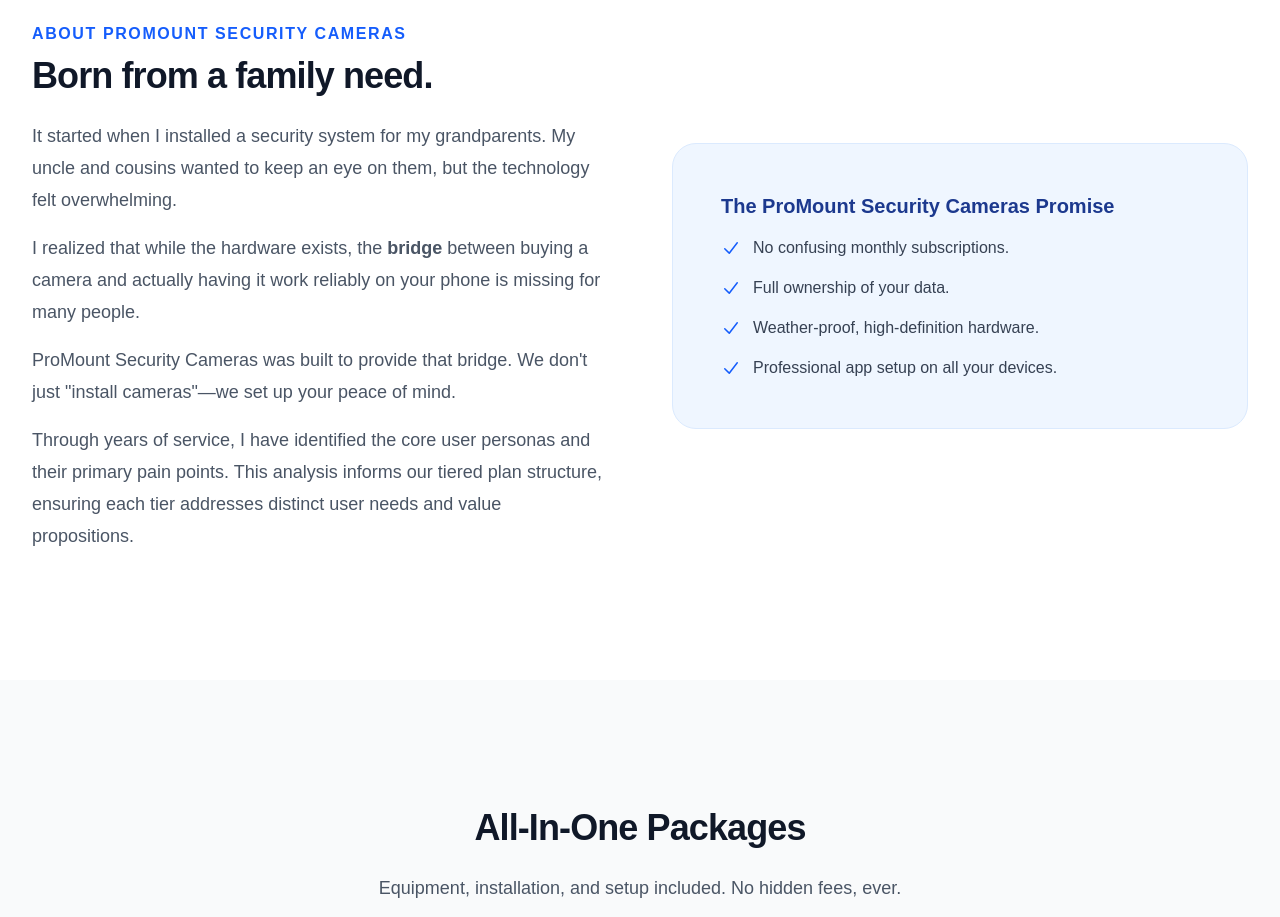
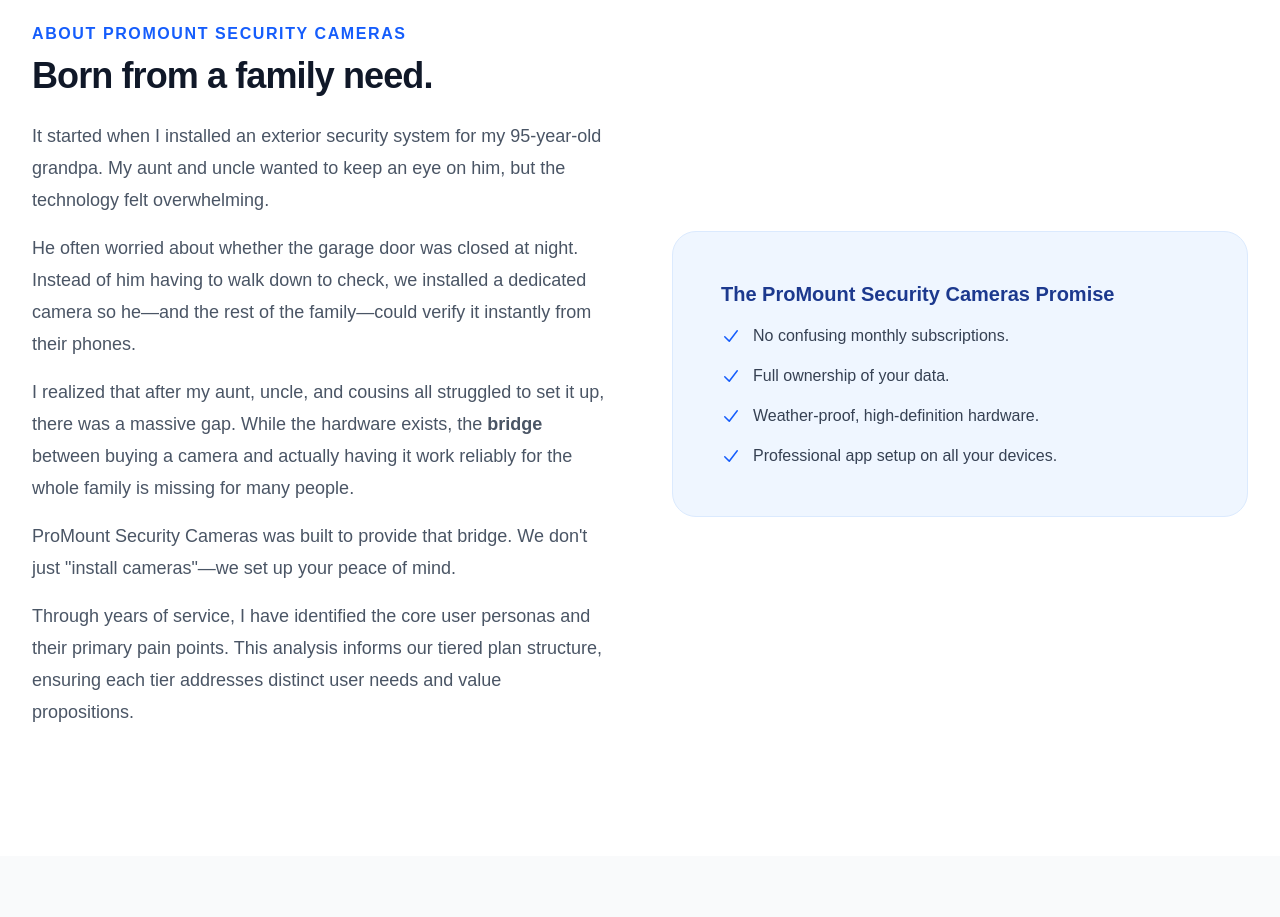
Before and after one commit to AGWeb18/ProMountSecurityCamera, a Next.js app: page / in a window 1280 px wide. Shown: the part 800-1717 px from the top of the page. Built offline with nearby package versions, Linux system fonts and the light colour scheme.

Commit message:
changes to storytelling

```diff
--- a/app/page.tsx
+++ b/app/page.tsx
@@ -108,15 +108,13 @@
               </p>
               <div className="mt-6 space-y-4 text-lg leading-8 text-gray-600">
                 <p>
-                  It started when I installed a security system for my
-                  grandparents. My uncle and cousins wanted to keep an eye on
-                  them, but the technology felt overwhelming.
+                  It started when I installed an exterior security system for my 95-year-old grandpa. My aunt and uncle wanted to keep an eye on him, but the technology felt overwhelming.
                 </p>
                 <p>
-                  I realized that while the hardware exists, the{" "}
-                  <strong>bridge</strong> between buying a camera and actually
-                  having it work reliably on your phone is missing for many
-                  people.
+                  He often worried about whether the garage door was closed at night. Instead of him having to walk down to check, we installed a dedicated camera so he—and the rest of the family—could verify it instantly from their phones.
+                </p>
+                <p>
+                  I realized that after my aunt, uncle, and cousins all struggled to set it up, there was a massive gap. While the hardware exists, the <strong>bridge</strong> between buying a camera and actually having it work reliably for the whole family is missing for many people.
                 </p>
                 <p>
                   ProMount Security Cameras was built to provide that bridge. We
```
